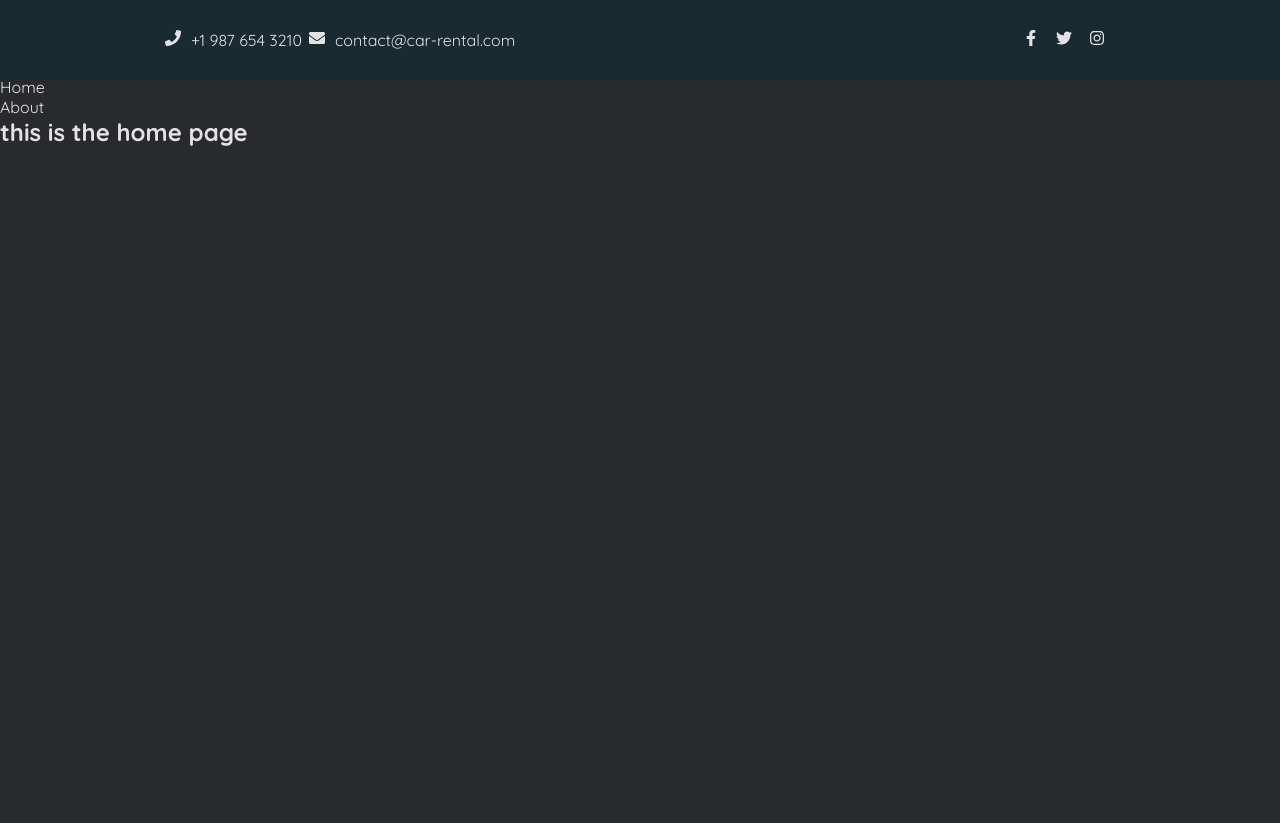
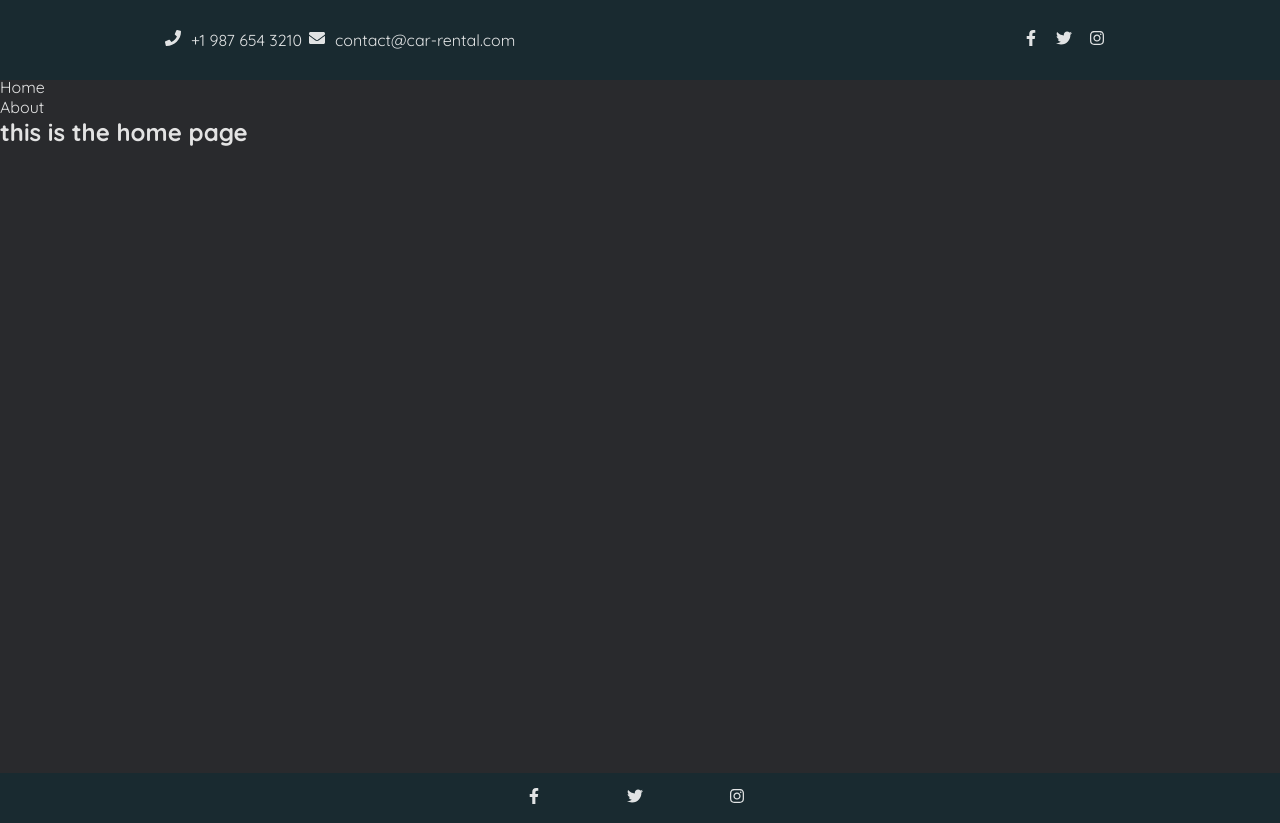
Before and after one commit to lostmart/car-rental-front, a React (Vite) app: page / in a window 1280 px wide. Before the commit the page ends 800 px from the top, so only its background shows below. Built offline with nearby package versions, Linux system fonts and the light colour scheme.

Commit message:
new footer and social buttons

```diff
--- /dev/null
+++ b/src/components/FooterComponent.tsx
@@ -0,0 +1,23 @@
+import UrlLink from "../interfaces/UrlLink"
+
+type SocialButtonsProps = {
+	socialList: UrlLink[]
+}
+
+const FooterComponent: React.FC<SocialButtonsProps> = ({ socialList }) => {
+	return (
+		<footer>
+			<ul>
+				{socialList.map((liItem) => (
+					<li key={liItem.urlLink}>
+						<a href={liItem.urlLink}>
+							<liItem.icon style={{ marginRight: "10px" }} />
+						</a>
+					</li>
+				))}
+			</ul>
+		</footer>
+	)
+}
+
+export default FooterComponent
--- /dev/null
+++ b/src/components/ui-parts/SocialButtons.tsx
@@ -0,0 +1,24 @@
+import React from "react"
+import UrlLink from "../../interfaces/UrlLink"
+
+
+
+type SocialButtonsProps = {
+	socialList: UrlLink[]
+}
+
+const SocialButtons: React.FC<SocialButtonsProps> = ({ socialList }) => {
+	return (
+		<ul>
+			{socialList.map((liItem) => (
+				<li key={liItem.urlLink}>
+					<a href={liItem.urlLink}>
+						<liItem.icon style={{ marginRight: "10px" }} />
+					</a>
+				</li>
+			))}
+		</ul>
+	)
+}
+
+export default SocialButtons
--- a/src/components/ui-parts/TopNav.tsx
+++ b/src/components/ui-parts/TopNav.tsx
@@ -5,13 +5,8 @@ import {
 	FaTwitter,
 	FaInstagram,
 } from "react-icons/fa"
-import { IconType } from "react-icons"
-
-type UrlLink = {
-	urlLink: string
-	text?: string
-	icon: string | IconType
-}
+import SocialButtons from "./SocialButtons"
+import UrlLink from "../../interfaces/UrlLink"
 
 export default function Root() {
 	const urlList: UrlLink[] = [
@@ -27,7 +22,7 @@ export default function Root() {
 		},
 	]
 
-	const soclaList: UrlLink[] = [
+	const socialList: UrlLink[] = [
 		{
 			urlLink: "https://www.facebook.com/",
 			icon: FaFacebookF,
@@ -41,32 +36,21 @@ export default function Root() {
 			icon: FaInstagram,
 		},
 	]
+
 	return (
 		<div className="top-header">
 			<div className="container">
 				<ul>
-					{urlList.map((liItem) => {
-						return (
-							<li key={liItem.urlLink}>
-								<a href={liItem.urlLink}>
-									{<liItem.icon style={{ marginRight: "10px" }} />}
-									{liItem.text}
-								</a>
-							</li>
-						)
-					})}
+					{urlList.map((liItem) => (
+						<li key={liItem.urlLink}>
+							<a href={liItem.urlLink}>
+								<liItem.icon style={{ marginRight: "10px" }} />
+								{liItem.text}
+							</a>
+						</li>
+					))}
 				</ul>
-				<ul>
-					{soclaList.map((liItem) => {
-						return (
-							<li key={liItem.urlLink}>
-								<a href={liItem.urlLink}>
-									{<liItem.icon style={{ marginRight: "10px" }} />}
-								</a>
-							</li>
-						)
-					})}
-				</ul>
+				<SocialButtons socialList={socialList} />
 			</div>
 		</div>
 	)
--- a/src/index.css
+++ b/src/index.css
@@ -75,6 +75,21 @@ header {
 	margin-top: 77px;
 }
 
+main {
+	min-height: 82dvh;
+}
+
+footer {
+	background-color: #192a30;
+	padding: 15px 25px;
+}
+footer ul {
+	display: flex;
+	justify-content: space-evenly;
+	max-width: 380px;
+	margin: auto;
+}
+
 @media only screen and (min-width: 510px) {
 	.top-header ul:first-child {
 		height: auto;
--- /dev/null
+++ b/src/interfaces/UrlLink.ts
@@ -0,0 +1,9 @@
+import { IconType } from "react-icons"
+
+type UrlLink = {
+	urlLink: string
+	text?: string
+	icon: IconType
+}
+
+export default UrlLink
--- a/src/layouts/Root.tsx
+++ b/src/layouts/Root.tsx
@@ -1,8 +1,27 @@
 import { Outlet, Link } from "react-router-dom"
 import Nav from "../components/ui-parts/NavBar"
 import TopNav from "../components/ui-parts/TopNav"
+import FooterComponent from "../components/FooterComponent"
+
+import { FaFacebookF, FaTwitter, FaInstagram } from "react-icons/fa"
+
+import UrlLink from "../interfaces/UrlLink"
 
 export default function Root() {
+	const socialList: UrlLink[] = [
+		{
+			urlLink: "https://www.facebook.com/",
+			icon: FaFacebookF,
+		},
+		{
+			urlLink: "https://twitter.com/",
+			icon: FaTwitter,
+		},
+		{
+			urlLink: "https://www.instagram.com/",
+			icon: FaInstagram,
+		},
+	]
 	return (
 		<>
 			<TopNav />
@@ -22,6 +41,7 @@ export default function Root() {
 			<main>
 				<Outlet />
 			</main>
+			<FooterComponent socialList={socialList} />
 		</>
 	)
 }
```
